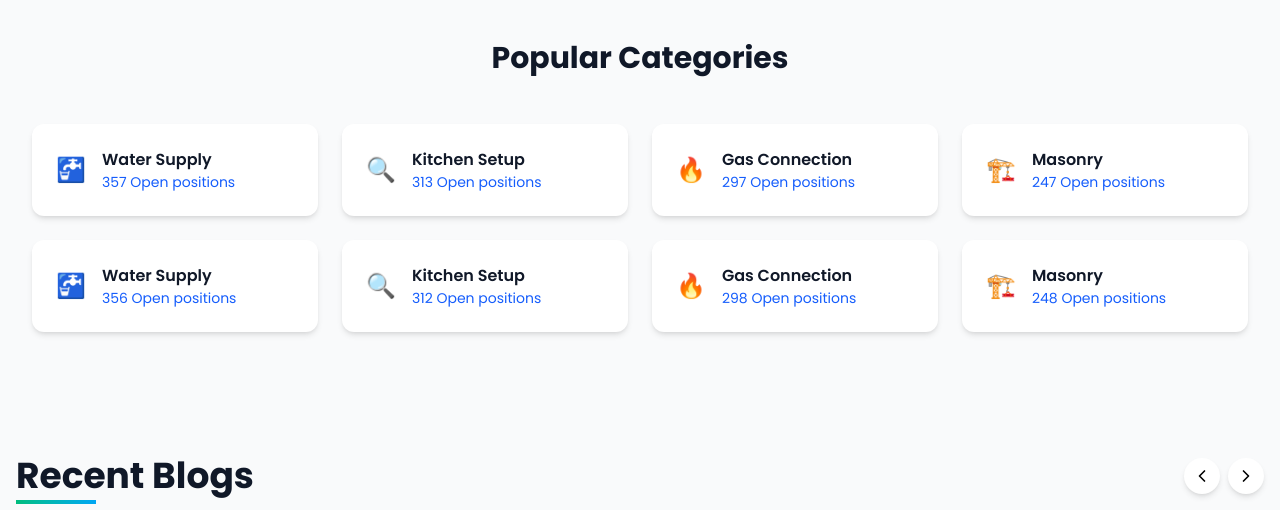
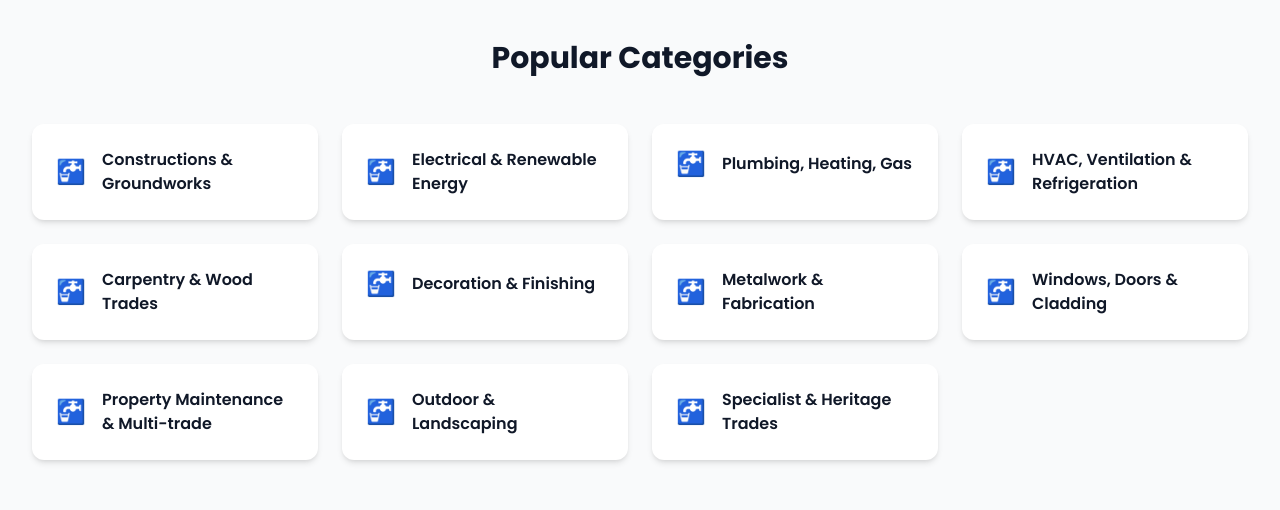
Before and after one commit to goni715/tradiezz-website, a Next.js app: page / in a window 1280 px wide. Shown: the part 1200-1710 px from the top of the page. Built offline with nearby package versions, Linux system fonts and the light colour scheme.

Commit message:
update category

```diff
--- a/src/components/contact/ContactForm.tsx
+++ b/src/components/contact/ContactForm.tsx
@@ -36,7 +36,7 @@ const ContactForm = () => {
         </div>
         <button
           type="submit"
-          className="w-full cursor-pointer bg-gray-800 hover:bg-gray-700 text-white py-3 px-4 rounded flex items-center justify-center transition duration-300"
+          className="w-full cursor-pointer bg-primary hover:bg-primary/90 text-white py-3 px-4 rounded flex items-center justify-center transition duration-300"
         >
           <span>Send Message</span>
         </button>
--- a/src/components/home/New.tsx
+++ b/src/components/home/New.tsx
@@ -68,7 +68,6 @@ function New() {
                   <span className="text-2xl">{category.icon}</span>
                   <div>
                     <h3 className="font-semibold text-gray-900">{category.title}</h3>
-                    <p className="text-sm text-blue-600">{category.positions} Open positions</p>
                   </div>
                 </div>
               </motion.div>
@@ -80,15 +79,19 @@ function New() {
   );
 }
 
-const categories = [
-  { title: 'Water Supply', positions: '357', icon: '🚰' },
-  { title: 'Kitchen Setup', positions: '313', icon: '🔍' },
-  { title: 'Gas Connection', positions: '297', icon: '🔥' },
-  { title: 'Masonry', positions: '247', icon: '🏗️' },
-  { title: 'Water Supply', positions: '356', icon: '🚰' },
-  { title: 'Kitchen Setup', positions: '312', icon: '🔍' },
-  { title: 'Gas Connection', positions: '298', icon: '🔥' },
-  { title: 'Masonry', positions: '248', icon: '🏗️' },
+export const categories = [
+  { "title": "Constructions & Groundworks", "icon": "🚰" },
+  { "title": "Electrical & Renewable Energy", "icon": "🚰" },
+  { "title": "Plumbing, Heating, Gas", "icon": "🚰" },
+  { "title": "HVAC, Ventilation & Refrigeration", "icon": "🚰" },
+  { "title": "Carpentry & Wood Trades", "icon": "🚰" },
+  { "title": "Decoration & Finishing", "icon": "🚰" },
+  { "title": "Metalwork & Fabrication", "icon": "🚰" },
+  { "title": "Windows, Doors & Cladding", "icon": "🚰" },
+  { "title": "Property Maintenance & Multi-trade", "icon": "🚰" },
+  { "title": "Outdoor & Landscaping", "icon": "🚰" },
+  { "title": "Specialist & Heritage Trades", "icon": "🚰" }
 ];
 
+
 export default New;
--- a/src/components/shared/MobileMenu.tsx
+++ b/src/components/shared/MobileMenu.tsx
@@ -95,8 +95,8 @@ const MobileMenu = ({ setIsMenuOpen }: TProps) => {
                 Post A Job
               </div> */}
             <div
-              onClick={() => handleNavigate("/dashboard/employer/post-job")}
-              className="mt-2 cursor-pointer block rounded-md bg-white px-3 py-2 text-center text-[#1a2c4e]"
+              onClick={() => handleNavigate("/login")}
+              className="mt-2 cursor-pointer block rounded-md bg-primary px-3 py-2 text-center text-white"
             >
               Sign In
             </div>
@@ -121,7 +121,7 @@ const MobileMenu = ({ setIsMenuOpen }: TProps) => {
                  onClick={() => handleNavigate("/dashboard/candidate/messages")}
               >
                 <MessageCircleMore size={20} />
-                <span className="absolute -top-1 -right-1 min-w-[16px] h-[16px] px-[4px] text-[10px] leading-tight flex items-center justify-center rounded-full bg-red-500 text-primary">
+                <span className="absolute -top-1 -right-1 min-w-[16px] h-[16px] px-[4px] text-[10px] leading-tight flex items-center justify-center rounded-full bg-red-500 text-white">
                   2
                 </span>
               </div>
@@ -130,7 +130,7 @@ const MobileMenu = ({ setIsMenuOpen }: TProps) => {
                 onClick={() => handleNavigate("/notifications")}
               >
                 <Bell size={20} />
-                <span className="absolute -top-1 -right-1 min-w-[16px] h-[16px] px-[4px] text-[10px] leading-tight flex items-center justify-center rounded-full bg-red-500 text-primary">
+                <span className="absolute -top-1 -right-1 min-w-[16px] h-[16px] px-[4px] text-[10px] leading-tight flex items-center justify-center rounded-full bg-red-500 text-white">
                   2
                 </span>
               </div>
--- a/src/components/shared/Navbar.tsx
+++ b/src/components/shared/Navbar.tsx
@@ -102,7 +102,7 @@ export default function Navbar() {
         <div className="hidden items-center space-x-4 md:flex">
           <Link
             href="/login"
-            className="rounded-md border border-white px-4 py-1.5 text-sm hover:bg-white/10"
+            className="rounded-md border border-white px-4 py-1.5 text-primary hover:text-brand-color"
           >
             Sign In
           </Link>
--- a/src/components/ui/FilterSidebar.tsx
+++ b/src/components/ui/FilterSidebar.tsx
@@ -59,11 +59,37 @@ const FilterSidebar: React.FC<FilterSidebarProps> = ({
   return (
     <aside className="w-full md:w-64 bg-white rounded-lg shadow p-5 h-fit">
         <div className="rounded-lg">
-            <h2 className="font-medium mb-3">Search</h2>
+            <h2 className="font-medium mb-2">Search</h2>
             <div className="relative">
               <input
                 type="text"
                 placeholder="search here..."
+                className="w-full border border-gray-300 rounded-md focus:outline-none focus:border-blue-500 focus:ring-blue-500 py-2 px-3 pl-8 text-sm"
+                //value={searchQuery}
+                //onChange={(e) => setSearchQuery(e.target.value)}
+              />
+              <svg
+                xmlns="http://www.w3.org/2000/svg"
+                className="h-4 w-4 absolute left-2.5 top-2.5 text-gray-400"
+                fill="none"
+                viewBox="0 0 24 24"
+                stroke="currentColor"
+              >
+                <path
+                  strokeLinecap="round"
+                  strokeLinejoin="round"
+                  strokeWidth={2}
+                  d="M21 21l-6-6m2-5a7 7 0 11-14 0 7 7 0 0114 0z"
+                />
+              </svg>
+            </div>
+          </div>
+        <div className="rounded-lg mt-1">
+            <h2 className="font-medium mb-2">Location</h2>
+            <div className="relative">
+              <input
+                type="text"
+                placeholder="search location..."
                 className="w-full border border-gray-300 rounded-md focus:outline-none focus:border-blue-500 focus:ring-blue-500 py-2 px-3 pl-8 text-sm"
                 //value={searchQuery}
                 //onChange={(e) => setSearchQuery(e.target.value)}
--- a/src/components/ui/Pagination.tsx
+++ b/src/components/ui/Pagination.tsx
@@ -75,7 +75,7 @@ const Pagination: React.FC<PaginationProps> = ({
           onClick={() => onPageChange(totalPages)}
           className={`px-3 py-1 rounded-md ${
             currentPage === totalPages
-              ? 'bg-blue-600 text-white'
+              ? 'bg-primary text-white'
               : 'text-gray-700 hover:bg-gray-100'
           }`}
         >
```
Also changed, not shown: src/components/home/PopularCategory/PopularCategories.tsx (indentation only).
